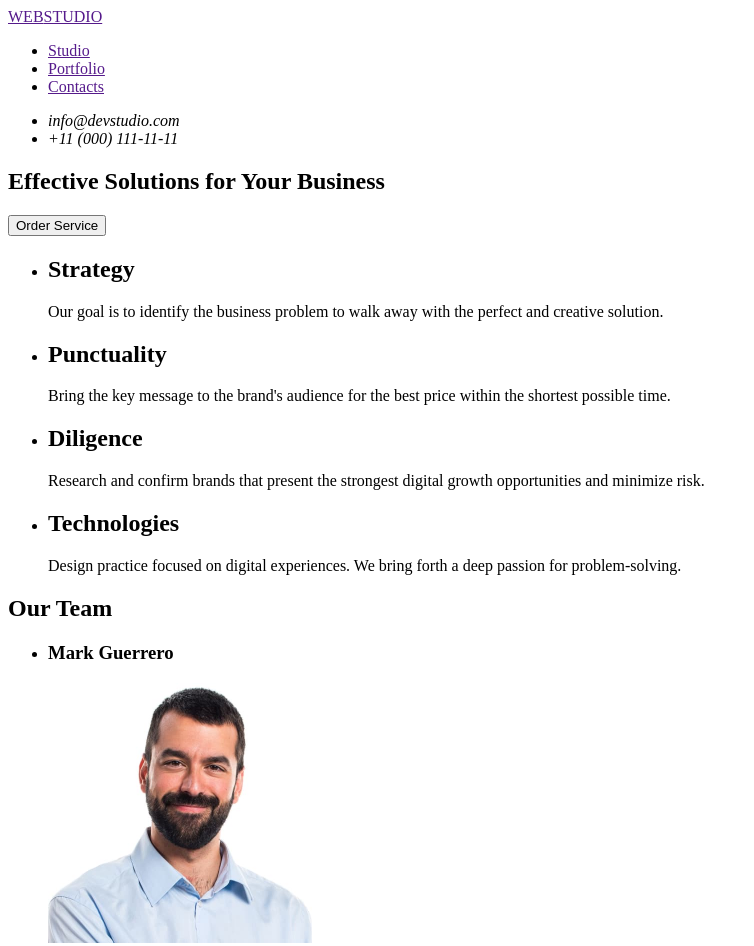
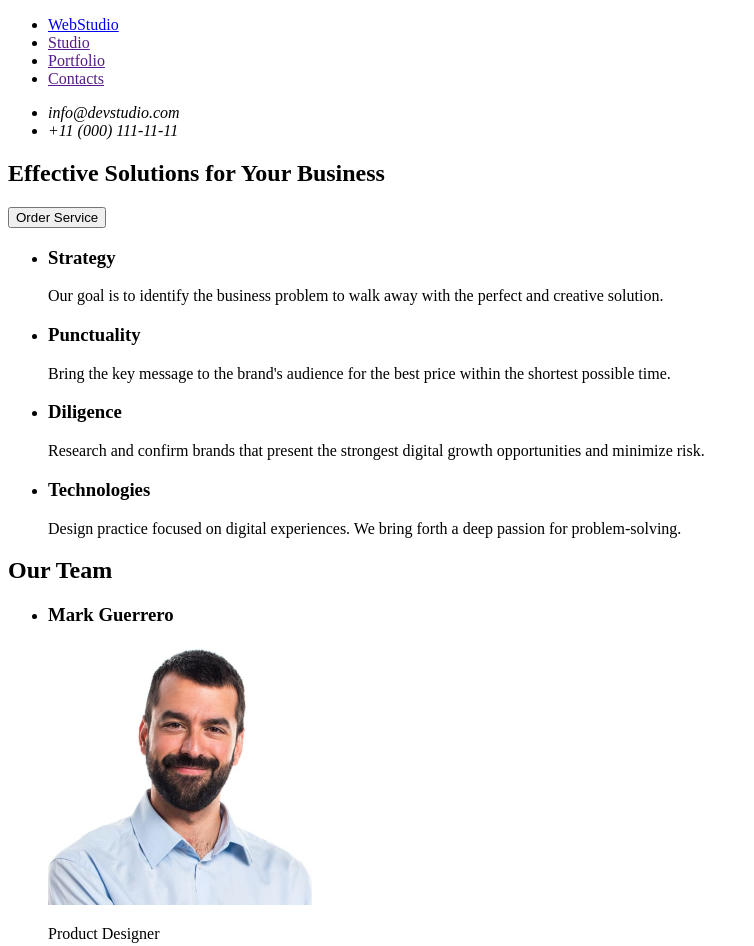
Before and after one commit to hhpgddd/goit-markup-hw-01, a plain HTML site: page index.html in a window 1280 px wide. Shown: the top 946 px of the page, without its empty margins (0-754 px from the left). Drawn offline with Linux system fonts and the light colour scheme.

Commit message:
rework 2

```diff
--- a/index.html
+++ b/index.html
@@ -7,10 +7,9 @@
 </head>
 <body>
     <header>
-        <section>
-        <a href="">WEB<span>STUDIO</span></a>
         <nav>
             <ul>
+                <li><a href="./index.html">WebStudio</a></li>
                 <li><a href="">Studio</a></li>
                 <li><a href="">Portfolio</a></li>
                 <li><a href="">Contacts</a></li>
@@ -23,7 +22,6 @@
                 </ul>
             </address>
         </nav>
-        </section>
     </header>
 
     <main>
@@ -35,26 +33,26 @@
     <section>
         <ul>
             <li>
-                <h2>Strategy</h2>
+                <h3>Strategy</h3>
                 <p>Our goal is to identify the business problem to walk away with the perfect and creative solution. </p>
             </li>
             <li>
-                <h2>Punctuality</h2>
+                <h3>Punctuality</h3>
                 <p>Bring the key message to the brand's audience for the best price within the shortest possible time.</p>
             </li>
             <li>
-                <h2>Diligence</h2>
+                <h3>Diligence</h3>
                 <p>Research and confirm brands that present the strongest digital growth opportunities and minimize risk.</p>
             </li>
             <li>
-                <h2>Technologies</h2>
+                <h3>Technologies</h3>
                 <p>Design practice focused on digital experiences. We bring forth a deep passion for problem-solving.</p>
             </li>
         </ul>
     </section>
 
-    <h2>Our Team</h2>
     <section>
+        <h2>Our Team</h2>
         <ul>
             <li>
                 <h3>Mark Guerrero</h3>
@@ -81,7 +79,7 @@
     </main>
 
     <footer>
-        <a href="">WEB<span>STUDIO</span></a>
+        <a href="./index.html">WebStudio</a>
         <p>Increase the flow of customers and sales for your business with digital marketing & growth solutions.</p>
     </footer>
 </body>
```
